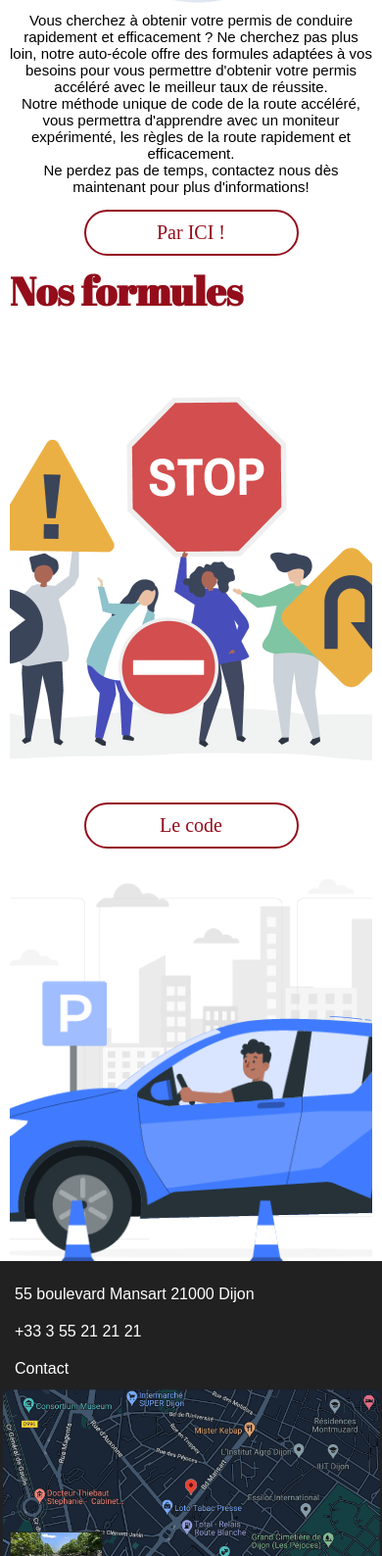
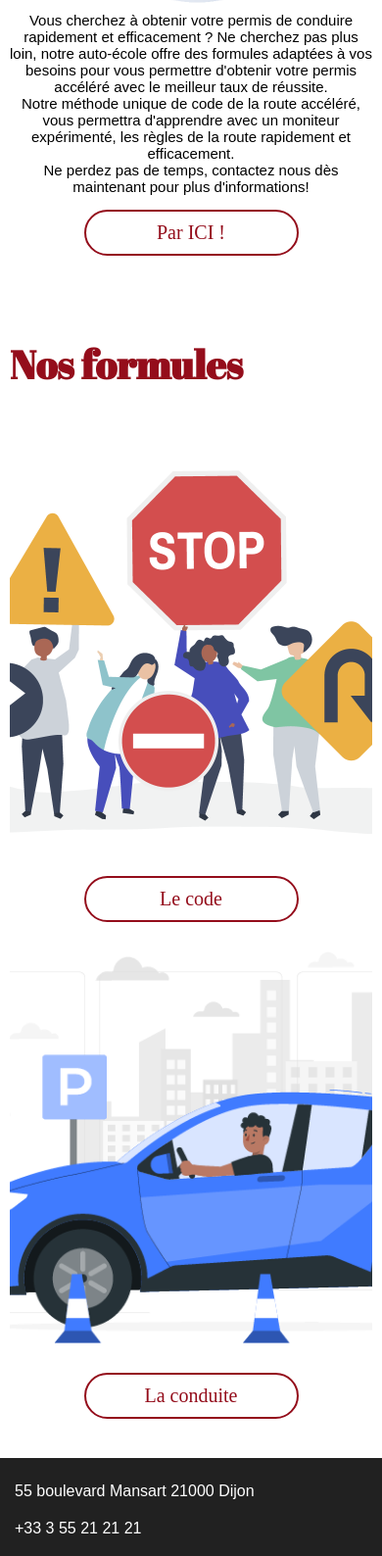
Before and after one commit to Lulu-Eyz/K6-auto-ecole, a plain HTML site: page index.html in a window 390 px wide. Shown: the part 1126-2714 px from the top of the page at 98% size. Drawn offline with Linux system fonts and the light colour scheme; a web font is replaced by a local one.

Commit message:
correction

```diff
--- a/style.css
+++ b/style.css
@@ -349,9 +349,9 @@ font-size: 20px;
 }
 @media screen and (max-width: 768px) {
   .formule {
-    height: 105vh;
+    height: 120vh;
     padding: 80px 10px 30px 10px;
-    margin-top: 95px;
+    margin-top: 170px;
   }
   .formule h2 {
     font-size: 40px;
@@ -615,7 +615,7 @@ font-size: 20px;
   .inscription {
     margin-top: 80px;
     padding: 0 30px;
-    height: 146vh;
+    height: 180vh;
   }
   .inscription h2 {
     margin-bottom: 50px;
@@ -761,7 +761,7 @@ font-size: 20px;
 }
 @media screen and (max-width: 768px) {
   .container-contact {
-    height: 58vh;
+    height: 70vh;
     margin-top: 80px;
   }
   .container-contact h2 {
@@ -847,7 +847,7 @@ font-size: 20px;
   }
   .footer {
     flex-direction: column;
-    height: 470px;
+    height: 430px;
     position: relative;
 
   }
```
